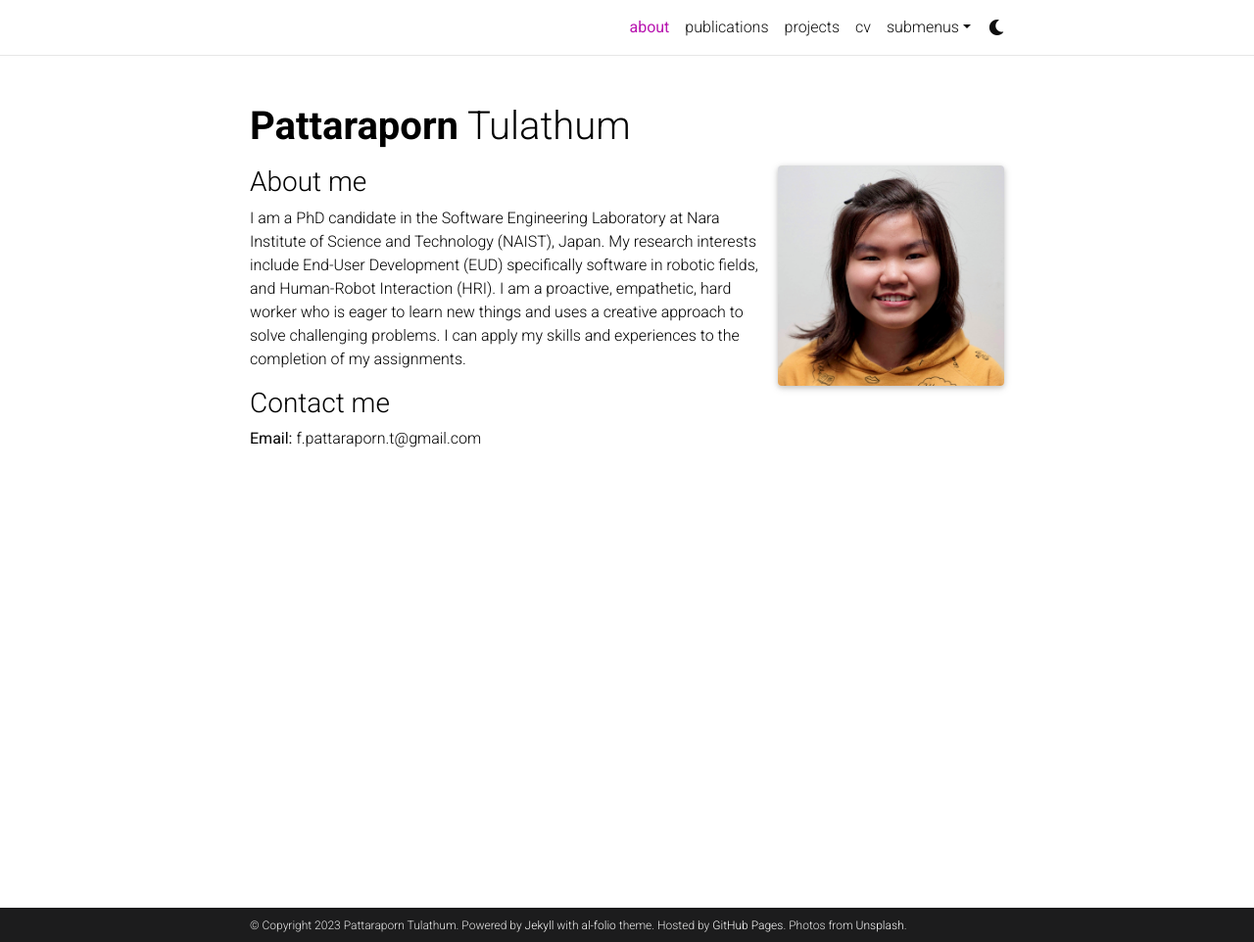
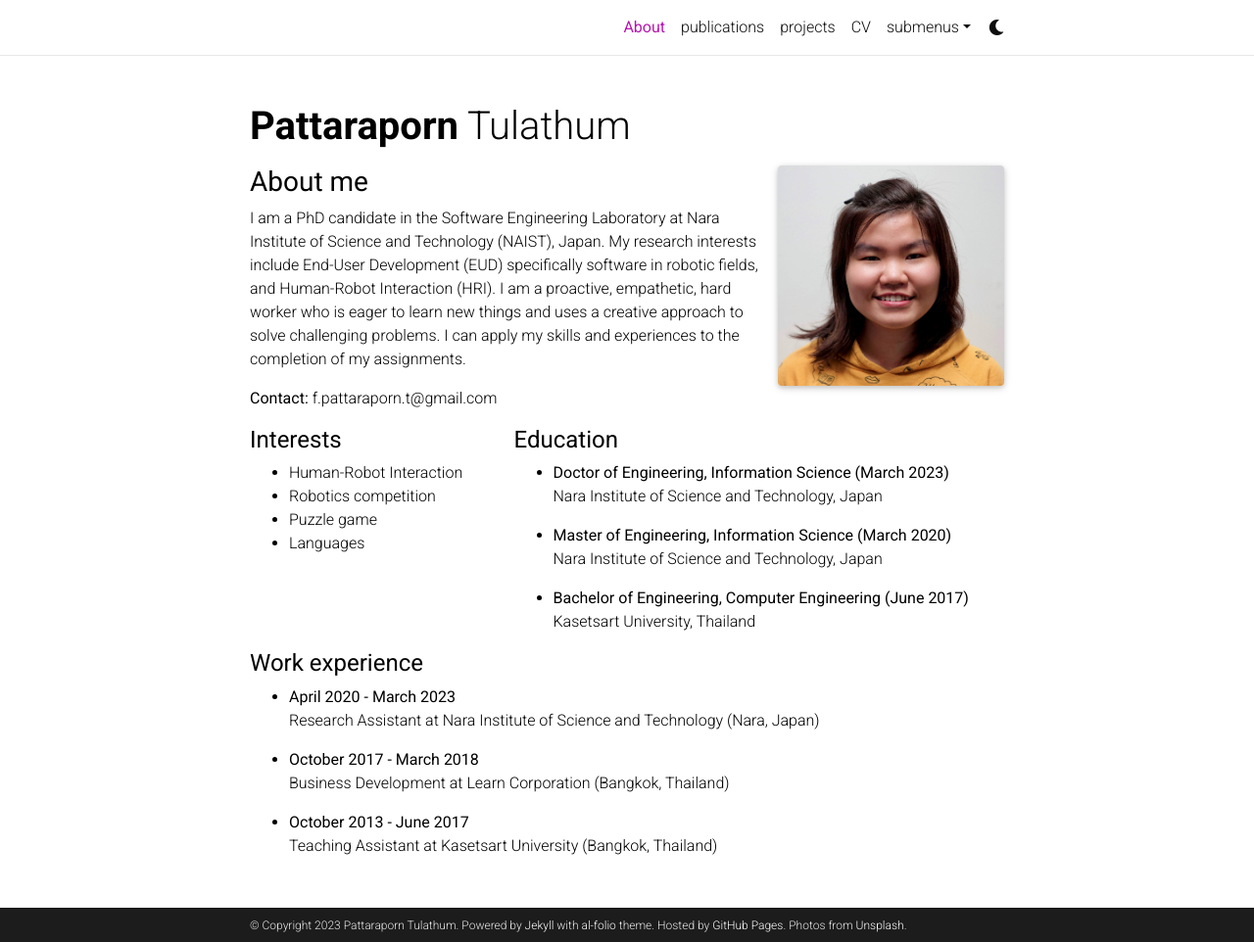
Before and after one commit to rainof/rainof.github.io, a Jekyll site: the page built from _pages/about.md, in a window 1280 px wide and 962 px high. Shown: the whole window at 98% size. Built offline with Jekyll 4.4.1, drawn with Linux system fonts in a browser that asks for light colours; full-size pictures stand in for the smaller copies a plugin makes; comment, search, counter and statistics services are not loaded; a style sheet for code colours, icons or effects is not loaded.

Commit message:
Changed layout / added education and experience

```diff
--- a/_config.yml
+++ b/_config.yml
@@ -16,7 +16,7 @@ footer_text: >
 keywords: jekyll, jekyll-theme, academic-website, portfolio-website  # add your own keywords or leave empty
 
 lang: en # the language of your site (for example: en, fr, cn, ru, etc.)
-icon: ⚛️  # the emoji used as the favicon (alternatively, provide image name in /assets/img/)
+icon: 🅿️  # the emoji used as the favicon (alternatively, provide image name in /assets/img/)
 
 url: https://rainof.github.io # the base hostname & protocol for your site
 baseurl: #/al-folio # the subpath of your site, e.g. /blog/
@@ -263,7 +263,7 @@ scholar:
   locale: en
 
   source: /_bibliography/
-  bibliography: papers.bib
+  bibliography: mypapers.bib
   bibliography_template: bib
   # Note: if you have latex math in your bibtex, the latex filter
   # preprocessing may conflict with MathJAX if the latter is enabled.
--- /dev/null
+++ b/_includes/education.html
@@ -0,0 +1,22 @@
+<div style="witdh: 100%;">
+    <div style="float:left; width: 35%;">
+        <h4><b>Interests</b></h4>
+        <ul>
+            <li>Human-Robot Interaction</li>
+            <li>Robotics competition</li>
+            <li>Puzzle game</li>
+            <li>Languages</li>
+        </ul>
+    </div>
+    <div style="float:left; width: 65%;">
+        <h4><b>Education</b></h4>
+        <ul>
+            <li><b>Doctor of Engineering, Information Science (March 2023)</b></li>
+                <p>Nara Institute of Science and Technology, Japan</p>
+            <li><b>Master of Engineering, Information Science (March 2020)</b></li>
+                <p>Nara Institute of Science and Technology, Japan</p>
+            <li><b>Bachelor of Engineering, Computer Engineering (June 2017)</b></li>
+                <p>Kasetsart University, Thailand</p>
+        </ul>
+    </div>
+<div>
--- /dev/null
+++ b/_includes/experience.html
@@ -0,0 +1,9 @@
+<h4><b>Work experience</b></h4>
+<ul>
+    <li><b>April 2020 - March 2023</b></li>
+        <p>Research Assistant at Nara Institute of Science and Technology (Nara, Japan)</p>
+    <li><b>October 2017 - March 2018</b></li>
+        <p>Business Development at Learn Corporation (Bangkok, Thailand)</p>
+    <li><b>October 2013 - June 2017</b></li>
+        <p>Teaching Assistant at Kasetsart University (Bangkok, Thailand)</p>
+</ul>
--- a/_layouts/about.html
+++ b/_layouts/about.html
@@ -64,7 +64,18 @@ layout: default
               </div>
 
             </div>
+            {%- endif %}
+
+          <!-- Selected papers -->
+          {% if page.education -%}
+            <!-- <h2><a href="{{ '/publications/' | relative_url }}" style="color: inherit;">selected publications</a></h2> -->
+            {%- include education.html %}
           {%- endif %}
-        </article> -->
 
+          {% if page.experience -%}
+            <!-- <h2><a href="{{ '/publications/' | relative_url }}" style="color: inherit;">selected publications</a></h2> -->
+            {%- include experience.html %}
+          {%- endif %}
+
+        </article>
 </div>
--- a/_pages/about.md
+++ b/_pages/about.md
@@ -1,6 +1,6 @@
 ---
 layout: about
-title: about
+title: About
 permalink: /
 # subtitle: <a href='#'>Affiliations</a>. Address. Contacts. Moto. Etc.
 
@@ -16,14 +16,14 @@ profile:
 news: false  # includes a list of news items
 selected_papers: false # includes a list of papers marked as "selected={true}"
 social: false  # includes social icons at the bottom of the page
+education: true
+experience: true
 ---
 
-<h3>About me</h3>
+<h3><b>About me</b></h3>
 I am a PhD candidate in the Software Engineering Laboratory at Nara Institute of Science and Technology (NAIST), Japan.
 My research interests include End-User Development (EUD) specifically software in robotic fields, and Human-Robot Interaction (HRI).
 <!-- `While studying in graduate school, I realized that data is important for enabling technology to move efficiently, so I have started to learn more about data science.` -->
 I am a proactive, empathetic, hard worker who is eager to learn new things and uses a creative approach to solve challenging problems. I can apply my skills and experiences to the completion of my assignments.
 
-
-<h3>Contact me</h3>
-<p><b>Email:</b> f.pattaraporn.t@gmail.com</p>
+<p><b>Contact:</b> f.pattaraporn.t@gmail.com</p>
```
Also changed, not shown: _pages/cv.md (+1 -1 lines), _pages/education.md (added), _pages/experience.md (added).
